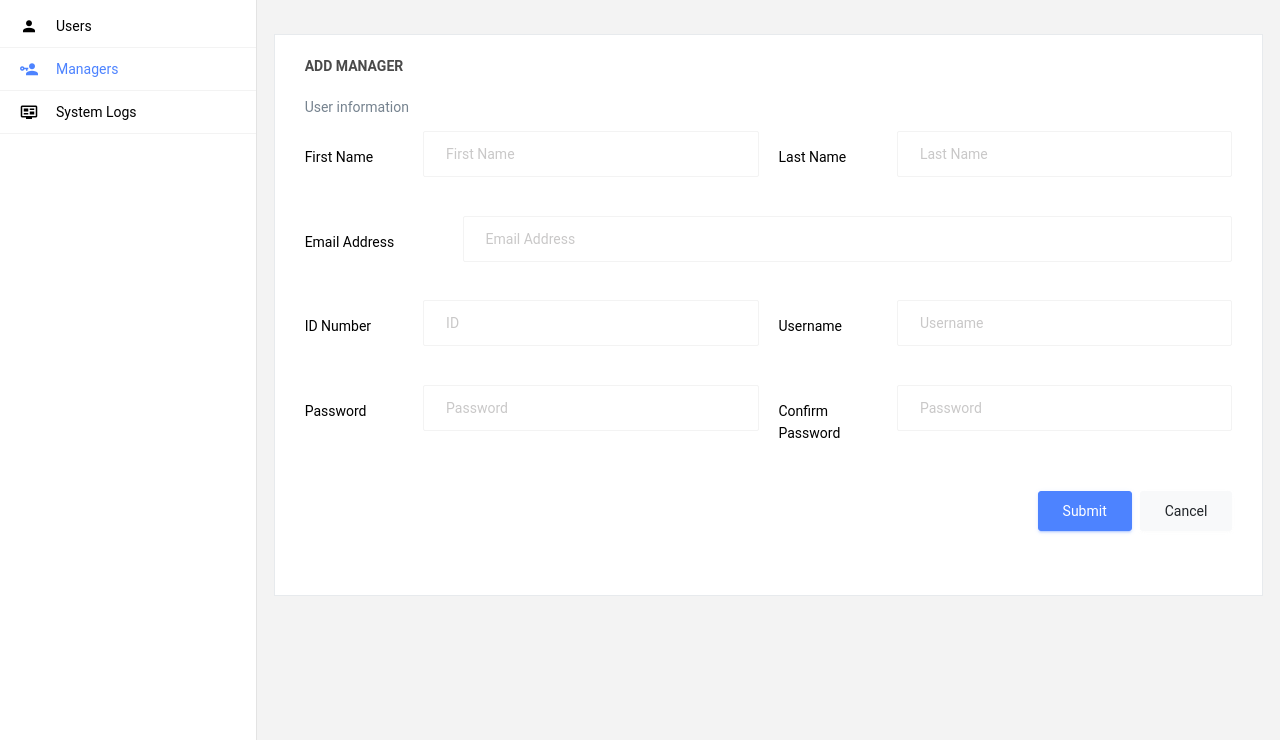
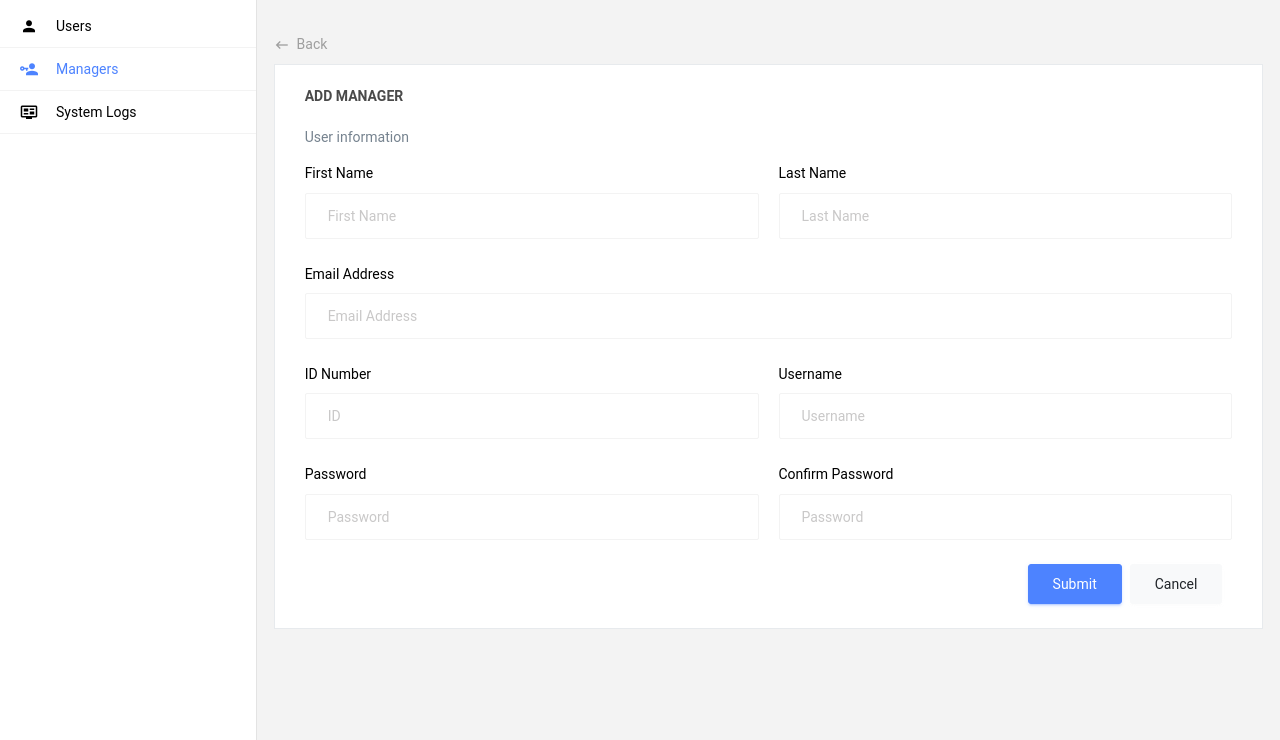
Before and after one commit to martintierro/SECURDE-DjangoLibrary, a Django app: page /admin/managers/add/ in a window 1280 px wide. Shown: the part 60-800 px from the top of the page. Run offline with Django 3.2, Linux system fonts and the light colour scheme; some libraries are stand-ins or nearby versions; some web fonts are replaced.

Commit message:
Created change password and added back buttons

```diff
--- a/catalog_admin/templates/catalog_admin/add_manager.html
+++ b/catalog_admin/templates/catalog_admin/add_manager.html
@@ -2,6 +2,7 @@
 
 {% block title %}<title>Add Manager</title>{% endblock %}
 <base href="/admin/"/>
+
 {% block sidebar %}
 <li class="nav-item">
     <a class="nav-link" href="{% url 'admin_index' %}">
@@ -26,82 +27,78 @@
 {% block content %}
 <div class="content-wrapper">
     <div class="row">
+        <div class="col-md-12" style="padding-bottom: 10px">
+            <a href="{% url 'view_managers' %}" style="text-decoration:none; color:#9e9e9e" onmouseover='this.style.color="#636363"' onmouseout='this.style.color="#9e9e9e"'>
+                <div class="d-flex align-items-end flex-wrap">
+                    <i class="mdi mdi-keyboard-backspace hover-cursor back_button"></i>
+                    <p class="mb-0 hover-cursor back_button">&nbsp;&nbsp;Back</p>
+                </div>
+            </a>
+        </div>
+    </div>
+    <div class="row">
         <div class="col-md-12 grid-margin stretch-card">
             <div class="card">
                 <div class="card-body">
-                    <h4 class="card-title">ADD MANAGER</h4>
-                    <form action="{% url 'view_managers' %}" class="form-sample">
+                    <h4 class="card-title">Add Manager</h4>
+                    <form action="{% url 'view_managers' %}" class="form-sample" style="margin:0px">
                         <p class="card-description">User information</p>
                         <div class="row">
                             <div class="col-md-6">
-                                <div class="form-group row">
-                                    <label class="col-sm-3 col-form-label">First Name</label>
-                                    <div class="col-sm-9">
-                                        <input type="text" class="form-control" placeholder="First Name">
-                                    </div>
+                                <div class="form-group">
+                                    <label>First Name</label>
+                                    <input type="text" class="form-control" placeholder="First Name">
                                 </div>
                             </div>
                             <div class="col-"></div>
                             <div class="col-md-6">
-                                <div class="form-group row">
-                                    <label class="col-sm-3 col-form-label">Last Name</label>
-                                    <div class="col-sm-9">
-                                        <input type="text" class="form-control" placeholder="Last Name">
-                                    </div>
+                                <div class="form-group">
+                                    <label>Last Name</label>
+                                    <input type="text" class="form-control" placeholder="Last Name">
                                 </div>
                             </div>
                         </div>
                         <div class="row">
                             <div class="col-md-12">
-                                <div class="form-group row">
-                                    <label class="col-sm-2 col-form-label">Email Address</label>
-                                    <div class="col-sm-10">
-                                        <input type="email" class="form-control" placeholder="Email Address">
-                                    </div>
+                                <div class="form-group">
+                                    <label>Email Address</label>
+                                    <input type="email" class="form-control" placeholder="Email Address">
                                 </div>
                             </div>
                         </div>
                         <div class="row">
                             <div class="col-md-6">
-                                <div class="form-group row">
-                                    <label class="col-sm-3 col-form-label">ID Number</label>
-                                    <div class="col-sm-9">
-                                        <input type="number" class="form-control" placeholder="ID" style="-webkit-appearance: none; margin: 0;">
-                                    </div>
+                                <div class="form-group">
+                                    <label>ID Number</label>
+                                    <input type="number" class="form-control" placeholder="ID" style="-webkit-appearance: none; margin: 0;">
                                 </div>
                             </div>
                             <div class="col-"></div>
                             <div class="col-md-6">
-                                <div class="form-group row">
-                                    <label class="col-sm-3 col-form-label">Username</label>
-                                    <div class="col-sm-9">
-                                        <input type="text" class="form-control" placeholder="Username">
-                                    </div>
+                                <div class="form-group">
+                                    <label>Username</label>
+                                    <input type="text" class="form-control" placeholder="Username">
                                 </div>
                             </div>
                         </div>
                         <div class="row">
                             <div class="col-md-6">
-                                <div class="form-group row">
-                                    <label class="col-sm-3 col-form-label">Password</label>
-                                    <div class="col-sm-9">
-                                        <input type="password" class="form-control" placeholder="Password">
-                                    </div>
+                                <div class="form-group">
+                                    <label>Password</label>
+                                    <input type="password" class="form-control" placeholder="Password">
                                 </div>
                             </div>
                             <div class="col-"></div>
                             <div class="col-md-6">
-                                <div class="form-group row">
-                                    <label class="col-sm-3 col-form-label">Confirm Password</label>
-                                    <div class="col-sm-9">
-                                        <input type="password" class="form-control" placeholder="Password">
-                                    </div>
+                                <div class="form-group">
+                                    <label>Confirm Password</label>
+                                    <input type="password" class="form-control" placeholder="Password">
                                 </div>
                             </div>
                         </div>
-                        <div class="row" style="padding-right:10px;">
+                        <div class="row" style="padding-right:10px; padding-bottom:0px">
                             <div class="col-md-12">
-                                <div class="form-group row justify-content-end">
+                                <div class="form-group row justify-content-end" style="margin:0px">
                                     <button type="submit" class="btn btn-primary mr-2">Submit</button>
                                     <a href="{% url 'view_managers' %}" type="submit" class="btn btn-light">Cancel</a>
                                 </div>
--- a/catalog_admin/templates/catalog_admin/base.html
+++ b/catalog_admin/templates/catalog_admin/base.html
@@ -30,7 +30,7 @@
     <div class="navbar-menu-wrapper d-flex align-items-center justify-content-end">
       <ul class="navbar-nav navbar-nav-right">
         <li class="nav-item nav-profile">
-            <a class="nav-link" href="#" id="change_password" onmouseover='this.style.color="#314259"' onmouseout='this.style.color="inherit"'>
+            <a class="nav-link" href="{% url 'change_password' %}" id="change_password" onmouseover='this.style.color="#314259"' onmouseout='this.style.color="inherit"'>
               <i class="mdi mdi-key-variant text-primary"></i>
               Change Password
             </a>
--- a/catalog_admin/urls.py
+++ b/catalog_admin/urls.py
@@ -5,5 +5,6 @@ urlpatterns = [
     path('', views.index, name='admin_index'),
     path('managers/',views.view_managers, name="view_managers"),
     path('managers/add/',views.add_manager, name="add_manager"),
-    path('systemlogs/',views.system_logs, name="system_logs")
+    path('systemlogs/',views.system_logs, name="system_logs"),
+    path('changepassword/',views.change_password, name="change_password")
 ]
--- a/catalog_admin/views.py
+++ b/catalog_admin/views.py
@@ -35,3 +35,9 @@ def system_logs(request):
     context = {
     }
     return HttpResponse(template.render(context, request))
+
+def change_password(request):
+    template = loader.get_template('catalog_admin/change_password.html')
+    context = {
+    }
+    return HttpResponse(template.render(context, request))
```
Also changed, not shown: catalog_admin/templates/catalog_admin/change_password.html (added, +71 -0 lines).
